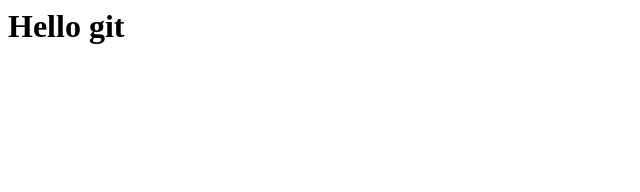
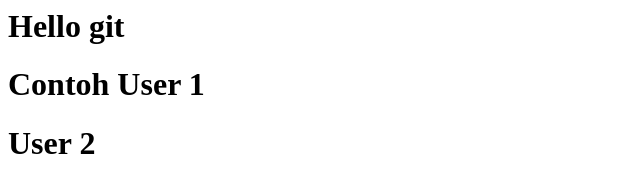
Before and after one commit to alwani03/learn-git-remote, a plain HTML site: page index.html in a window 1280 px wide. Shown: the whole page, without its empty margins (0-640 px from the left). Drawn offline with Linux system fonts and the light colour scheme.

Commit message:
add user 2 to index.html

```diff
--- a/index.html
+++ b/index.html
@@ -1,7 +1,7 @@
 <html>
     <body>
-        <h1>
-            Hello git
-        </h1>
+        <h1>Hello git</h1>
+        <h1> Contoh User 1 </h1>
+        <h1>User 2</h1>
     </body>
 </html>
```
